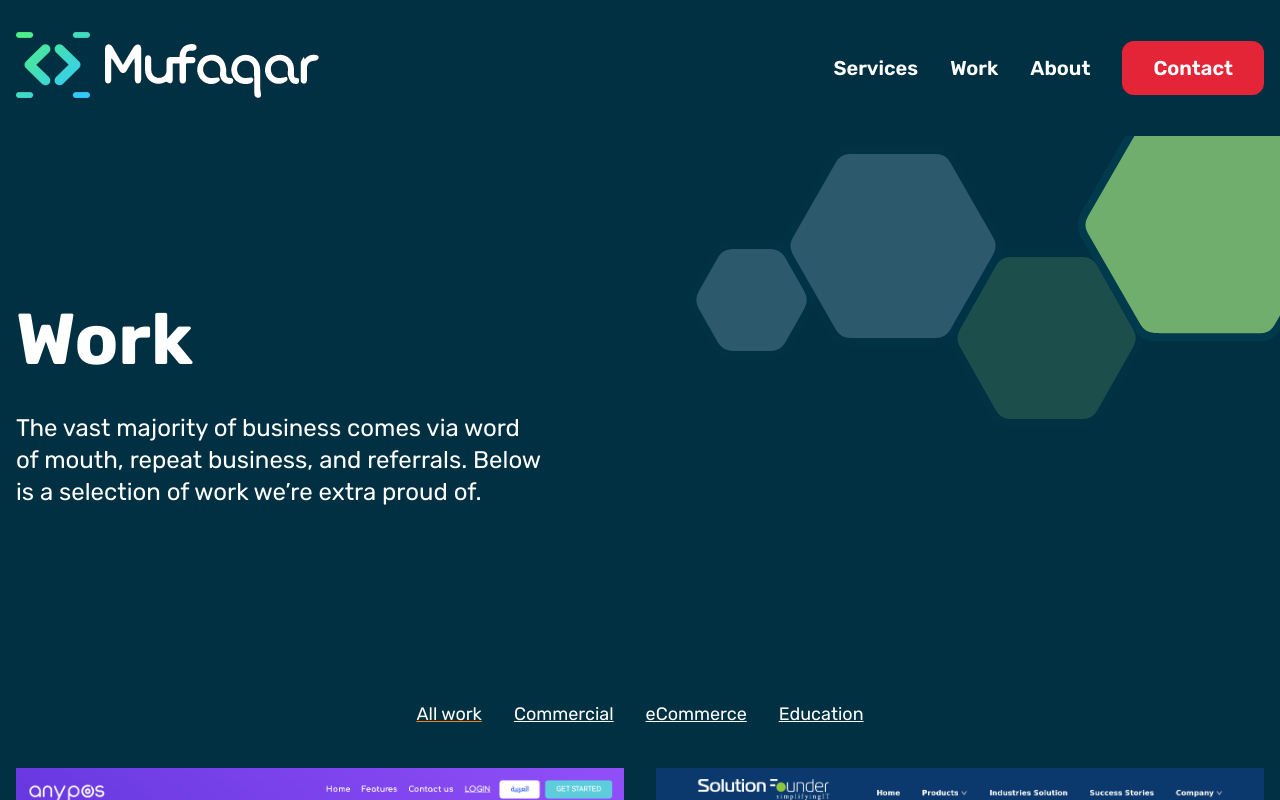
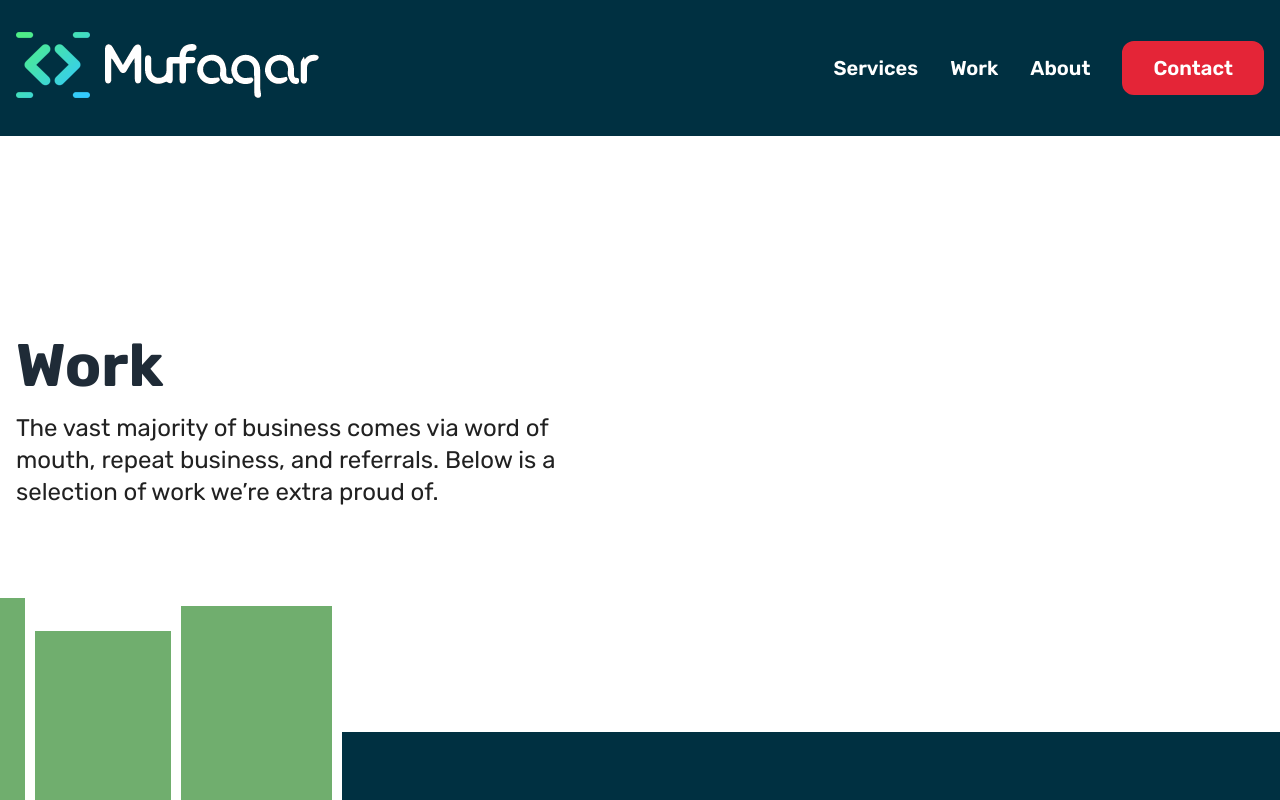
Before and after one commit to mufaqar/mi-web, a Next.js app: page /works in a window 1280 px wide. Shown: the top 800 px of the page. Built offline with nearby package versions, Linux system fonts and the light colour scheme.

Commit message:
all pages

```diff
--- a/components/innerPages-banner.js
+++ b/components/innerPages-banner.js
@@ -2,22 +2,21 @@ import Image from "next/image";
 
 export default function InnerPages_Banner({ subtitle, title }) {
   return (
-    <section className="bg-title_color md:py-[10.5rem] py-20 relative">
-      <div className="container mx-auto px-4">
-        <h1 className="md:text-[4.5rem] md:leading-[1] text-4xl font-bold text-white mb-9 max-w-[519px]">
+    <section className='relative md:py-[12.5rem] py-20'>
+    <div className='container mx-auto px-4 flex md:flex-row flex-col gap-6 items-center'>
+        <div className='md:w-1/2 w-full'>
+            <h1 className='md:text-6xl md:leading-[1] text-4xl font-bold text-[#1F2B37] mb-4'>
                 {title}
             </h1>
-        <p className="md:text-2xl text-lg font-normal text-white mb-6 max-w-[525px]">
+            <p className='md:text-2xl text-lg font-normal text-[#212121] mb-6'>
                 {subtitle}
             </p>
-        <Image
-          src="/images/svgs/work.svg"
-          alt="work"
-          width={662}
-          height={332}
-          className="absolute md:right-[-5%] md:top-[-6%] top-[-5%] right-[-20%] md:scale-100 scale-50"
-        />
         </div>
+        <div className='md:w-1/2 w-full'>
+            {/* <Image src="/images/svgs/blocks.svg" alt='new-banner.png' width={426} height={286} /> */}
+        </div>
+    </div>
+    <Image src="/images/svgs/blocks.svg" alt='blocks.svg' width={426} height={286} className='absolute 2xl:left-0 lg:left-[-131px] left-0 lg:bottom-[-150px] bottom-[-75px] md:w-auto w-1/2 z-10' />
 </section>
   )
 }
--- a/components/story.js
+++ b/components/story.js
@@ -9,7 +9,7 @@ function Story() {
   return (
     <>
       <section className='bg-title_color'>
-        <div className="container grid p-4 pb-32 mx-auto md:grid-cols-2 story relative z-10">
+        <div className="container grid p-4 md:py-[12.5rem] py-20 mx-auto md:grid-cols-2 story relative z-10">
           <div className="relative grid bg-white border border-gray-300 stories_wrapper rounded-xl md:grid-cols-2">
             <div className="border-r-[1px] border-gray-300">
               <h2 className="text-center text-green-500 text-3xl font-extrabold leading-[42px] md:text-6xl md:leading-[70px]">
--- a/pages/contact.js
+++ b/pages/contact.js
@@ -56,7 +56,7 @@ export default function Contact_Us() {
           title="LET’S WORK TOGETHER"
           subtitle="I’d love to plan, design & develop your websit"
         />
-        <section className='bg-title_color md:pb-[12.5rem] pb-20'>
+        <section className='bg-title_color md:py-[12.5rem] py-20 relative'>
           <div className='container mx-auto px-4 relative'>
             <div className='flex md:flex-row flex-col md:gap-10 gap-5 items-start'>
               <div className='md:w-1/3 w-full'>
@@ -180,9 +180,8 @@ export default function Contact_Us() {
                 </form>
               </div>
             </div>
-            <Image src="/images/svgs/hexa4.svg" alt='hexa4' width={650} height={363} className='absolute md:left-[-5%] md:bottom-[-48%] left-[-55%] bottom-[-15%]' />
-            <Image src="/images/svgs/hexa3.svg" alt='hexa3' width={177} height={162} className='absolute md:right-0 md:bottom-[-41%] right-[-25%] bottom-[-15%] md:scale-100 scale-75' />
           </div>
+          <Image src="/images/svgs/blocks3.svg" alt='blocks3.svg' width={426} height={286} className='absolute 2xl:right-0 lg:right-[-131px] right-0 lg:bottom-[-150px] bottom-[-75px] md:w-auto w-1/2 z-10' />
         </section>
         <CTA />
       </main >
--- a/pages/services.js
+++ b/pages/services.js
@@ -20,7 +20,7 @@ export default function Services() {
       />
       <InnerPages_Banner subtitle="THIS IS WHAT I LOVE TO DO." title="WHAT I OFFER" />
 
-      <section className="bg-title_color md:pb-[10.5rem] pb-20 relative">
+      <section className="bg-title_color md:py-[12.5rem] py-20 relative">
         <div className='container mx-auto px-4 grid md:grid-cols-3 gap-10'>
           <Service icon={<AiOutlineBulb />} title="WEB DESIGNING AND BRANDING" content="We design and give a personality, value and competitive edge to your brand. We strongly believe that if you are not online, you are not in today’s corporate business. We are the creators of good brands with a specialized persona and essence of communication. Get stunning broachers and flyers specially designed for you. Your story of glory speaks through your brand." />
           <Service icon={<FiLayers />} title="REACTJS , NEXTJS AND TAILWINDCSS" content="I build Websites that are fast, easy to manage, secure & convert your visitors into customers using Nextjs and TailwindCss" />
--- a/pages/works/index.js
+++ b/pages/works/index.js
@@ -33,7 +33,7 @@ export default function Works() {
         subtitle="The vast majority of business comes via word of mouth, repeat business, and referrals. Below is a
             selection of work we’re extra proud of."
       />
-      <section className="bg-title_color md:pb-[10.5rem] pb-20 relative">
+      <section className="bg-title_color md:py-[12.5rem] py-20 relative">
         <div className="container mx-auto px-4">
           <ul className="flex flex-wrap md:gap-8 gap-3 justify-center mb-10">
             {/* Filter buttons */}
```
Lines whose indentation alone changed are shown as unchanged.
